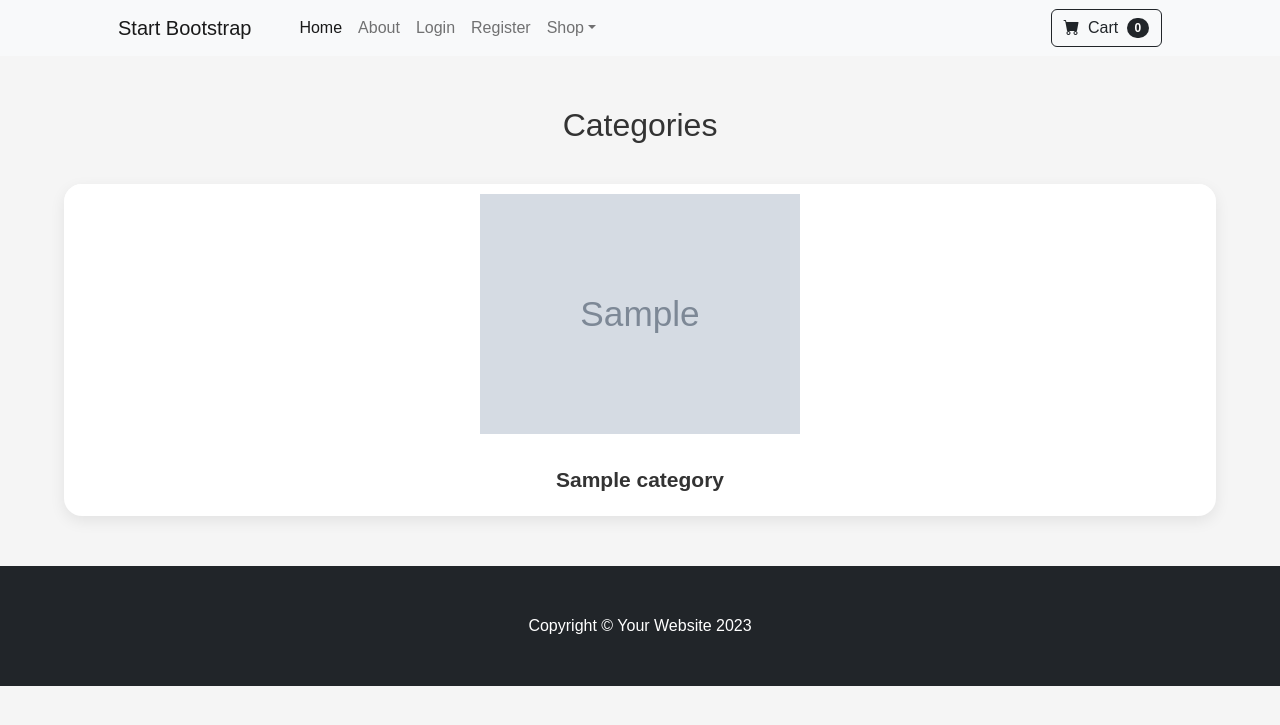
After one commit to samanhasanide/online-shop-like-digikala--django, a Django app: page /categories/ in a window 1280 px wide. The commit adds this page. Shown: the top 725 px of the page. Run offline with Django 5.2, Linux system fonts and the light colour scheme; tables that the repository leaves empty hold one stand-in row (values such as "Sample post"); grey boxes marked "Sample" are stand-in pictures; some libraries are stand-ins or nearby versions.

Commit message:
adding delete function to cart and categories page added

```diff
--- a/digikala/cart/cart.py
+++ b/digikala/cart/cart.py
@@ -63,3 +63,10 @@ class CartBasket:
     def get_quants(self):
 
         return self.cart
+
+    def delete(self, product):
+        product_id = str(product)
+        if product_id in self.cart:
+            del self.cart[product_id]
+
+        self.session.modified = True
--- a/digikala/cart/urls.py
+++ b/digikala/cart/urls.py
@@ -3,7 +3,7 @@ from . import views
 urlpatterns = [
     path('', views.cart_summary, name='cart_summary'),
     path('add/', views.cart_add, name='cart_add'),
-    path('delete/', views.cart_delete, name='cart_delete'),
+    path('delete/<int:product_id>/', views.cart_delete, name='cart_delete'),
     path('update/', views.cart_update, name='cart_update'),
 
 ]
--- a/digikala/cart/views.py
+++ b/digikala/cart/views.py
@@ -100,8 +100,10 @@ def cart_add(request):
     })
 
 
-def cart_delete(request):
-    pass
+def cart_delete(request, product_id):
+    cart = CartBasket(request)
+    cart.delete(product=product_id)
+    return redirect('cart_summary')
 
 
 def cart_update(request):
--- a/digikala/shop/models.py
+++ b/digikala/shop/models.py
@@ -5,6 +5,8 @@ import datetime
 
 class Category(models.Model):
     name = models.CharField(max_length=20)
+    picture = models.ImageField(
+        upload_to='upload/category/', blank=True, null=True)
 
     def __str__(self):
         return self.name
--- /dev/null
+++ b/digikala/shop/templates/shop/category_summary.html
@@ -0,0 +1,109 @@
+{% extends 'shop/base.html' %}
+{% load static %}
+{% block content %}
+<style>
+    * {
+        box-sizing: border-box;
+        margin: 0;
+        padding: 0;
+    }
+
+    body {
+        font-family: Arial, sans-serif;
+        background-color: #f5f5f5;
+    }
+
+    .categories-container {
+        width: 90%;
+        max-width: 1400px;
+        margin: 50px auto;
+    }
+
+    .categories-title {
+        text-align: center;
+        margin-bottom: 40px;
+        font-size: 32px;
+        color: #333;
+    }
+
+    .categories {
+        display: grid;
+        grid-template-columns: repeat(auto-fit, minmax(280px, 1fr));
+        gap: 30px;
+    }
+
+    .category-card {
+        background-color: white;
+        border-radius: 18px;
+        overflow: hidden;
+        text-decoration: none;
+        color: #333;
+
+        box-shadow: 0 5px 15px rgba(0, 0, 0, 0.08);
+
+        transition: 0.3s;
+    }
+
+    .category-card:hover {
+        transform: translateY(-8px);
+        box-shadow: 0 12px 25px rgba(0, 0, 0, 0.15);
+    }
+
+    .category-image {
+        width: 100%;
+        height: 260px;
+
+        /* عکس بریده نشود */
+        object-fit: contain;
+
+        /* فضای اطراف عکس */
+        padding: 10px;
+
+        display: block;
+        background-color: #fff;
+    }
+
+    .category-name {
+        padding: 20px;
+        text-align: center;
+        font-size: 21px;
+        font-weight: bold;
+    }
+</style>
+</head>
+
+<body>
+
+    <div class="categories-container">
+
+        <h1 class="categories-title">
+            Categories
+        </h1>
+
+        <div class="categories">
+
+            {% for category in categories %}
+
+                <a href="{% url 'category_page' category.name %}"
+                class="category-card">
+
+                    <img
+                        src="{{ category.picture.url }}"
+                        alt="{{ category.name }}"
+                        class="category-image"
+                    >
+
+                    <div class="category-name">
+                        {{ category.name }}
+                    </div>
+
+                </a>
+
+            {% endfor %}
+
+        </div>
+
+    </div>
+
+</body>
+{% endblock content %}
--- a/digikala/shop/templates/shop/index.html
+++ b/digikala/shop/templates/shop/index.html
@@ -35,7 +35,10 @@
                                         {% endwith %}
                                     </div>
                                     <!-- Product price-->
-                                    category:{{product.category}} <br>
+                                    category:<a href="{% url 'category_page' product.category %}">
+                                         {{ product.category }}
+                                    </a>
+                                    <br>
                                     {% if product.is_sale %}
                                     <del>{{product.price}} dollor</del>
                                     <br>
--- a/digikala/shop/urls.py
+++ b/digikala/shop/urls.py
@@ -5,4 +5,9 @@ urlpatterns = [
     path('', views.homepage, name='home'),
     path('product/<int:pk>', views.product_pages, name='product_page'),
     path('category/<str:cat>', views.category_page, name='category_page'),
+    path('categories/', views.category_summary, name='category_summary'),
+
+
+
+
 ]
--- a/digikala/shop/views.py
+++ b/digikala/shop/views.py
@@ -18,6 +18,11 @@ def category_page(request, cat):
     try:
         category = models.Category.objects.get(name=cat)
         products = models.Product.objects.filter(category=category)
-        return render(request, 'shop/index.html', {'product': products}, {"category": category})
+        return render(request, 'shop/index.html', {'products': products, "category": category})
     except:
         return redirect('home')
+
+
+def category_summary(request):
+    all_categories = models.Category.objects.all()
+    return render(request, 'shop/category_summary.html', {'categories': all_categories})
```
Also changed, not shown: digikala/cart/templates/cart/cart_summary.html (+42 -39 lines), digikala/shop/migrations/0009_category_picture_alter_order_date_alter_product_name.py (added).
